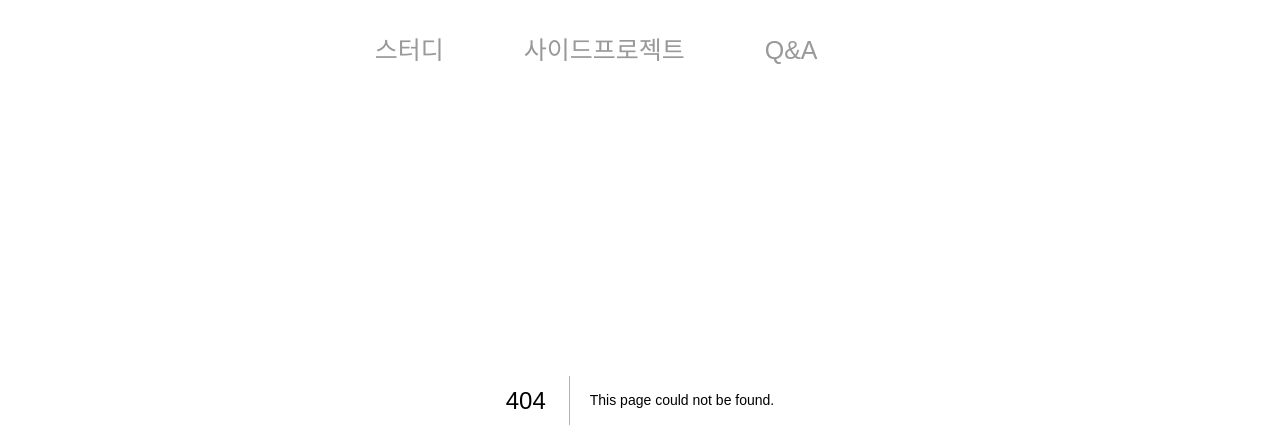
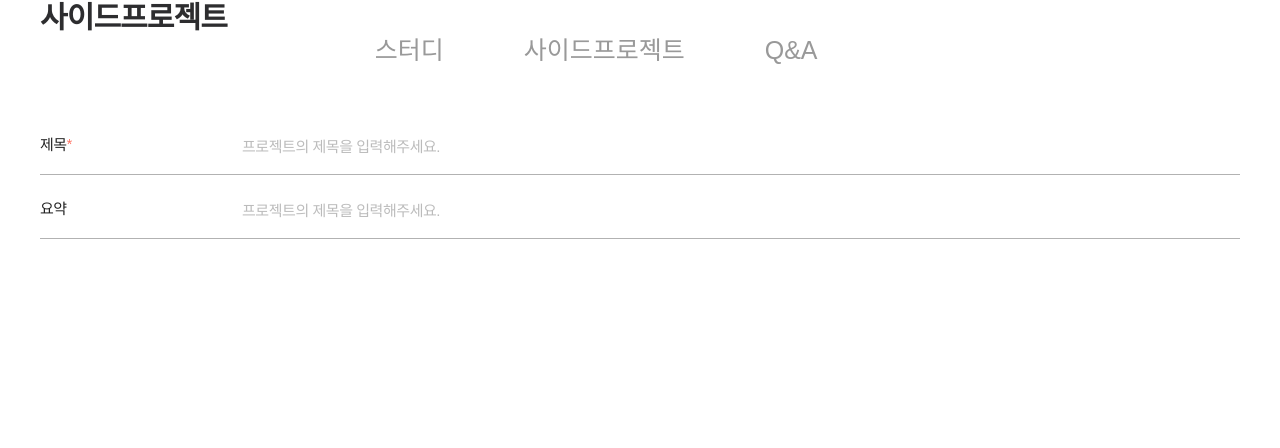
Before and after one commit to ProjectCoco/wayfarer-frontend, a Next.js app: page /write in a window 1280 px wide. Before the commit this address had no page. Shown: the top 448 px of the page. Built offline with nearby package versions, Linux system fonts and the light colour scheme; a web font is replaced by a local one.

Commit message:
feat : 글쓰기 페이지 레이아웃 설정

```diff
--- /dev/null
+++ b/pages/write/index.tsx
@@ -0,0 +1,29 @@
+import React from "react";
+import styled from "styled-components";
+import WriteForm from "../../components/pages/write/WriteForm";
+
+function Write() {
+  return (
+    <Container>
+      <Title>사이드프로젝트</Title>
+      <WriteForm></WriteForm>
+    </Container>
+  );
+}
+
+export default Write;
+
+const Container = styled.div`
+  max-width: 1200px;
+  height: 100%;
+  margin: auto;
+`;
+
+const Title = styled.h1`
+  font-weight: 700;
+  font-size: 30px;
+  line-height: 36px;
+  letter-spacing: -0.03em;
+  color: #2d2d2f;
+  margin-bottom: 100px;
+`;
```
